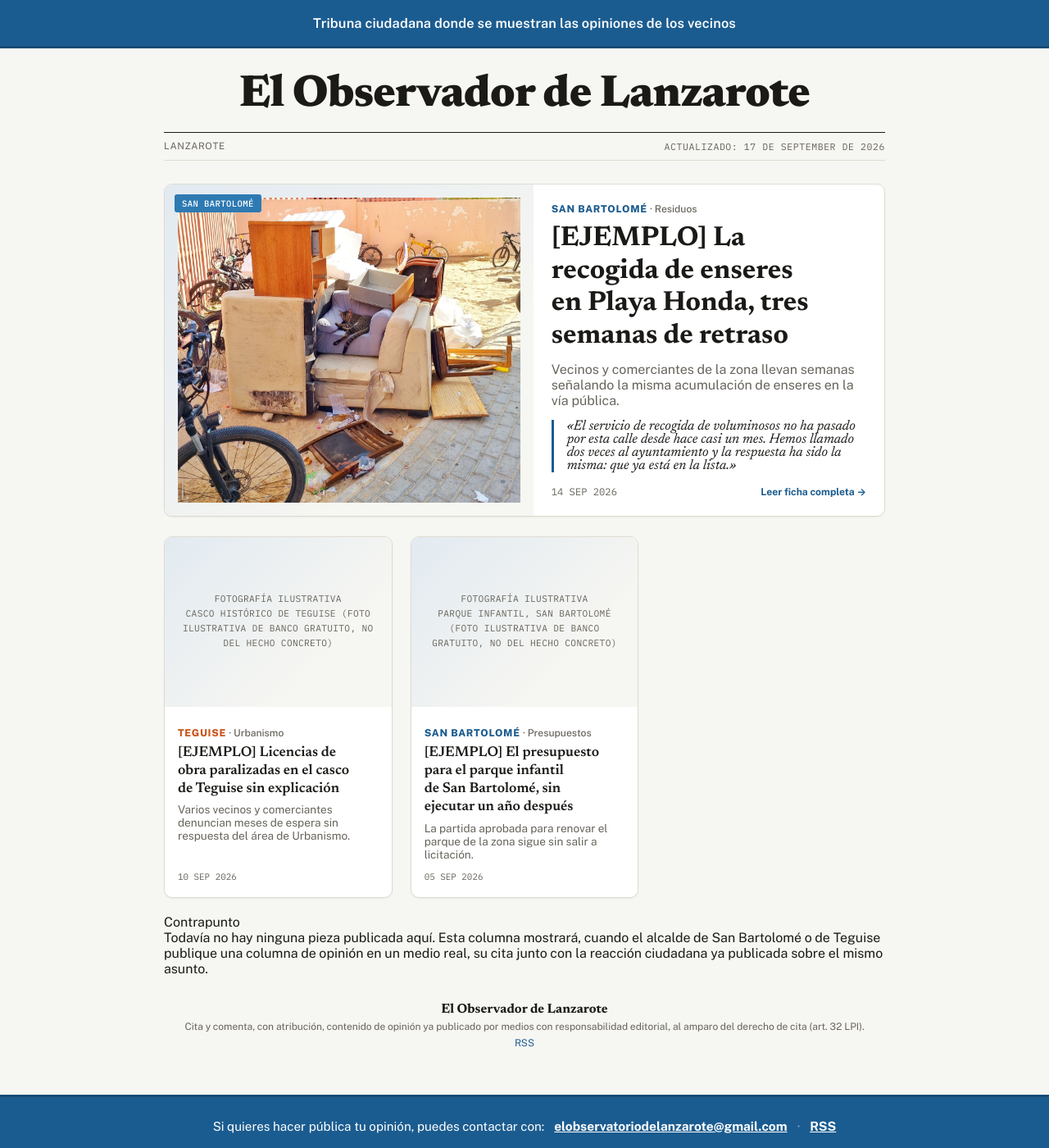
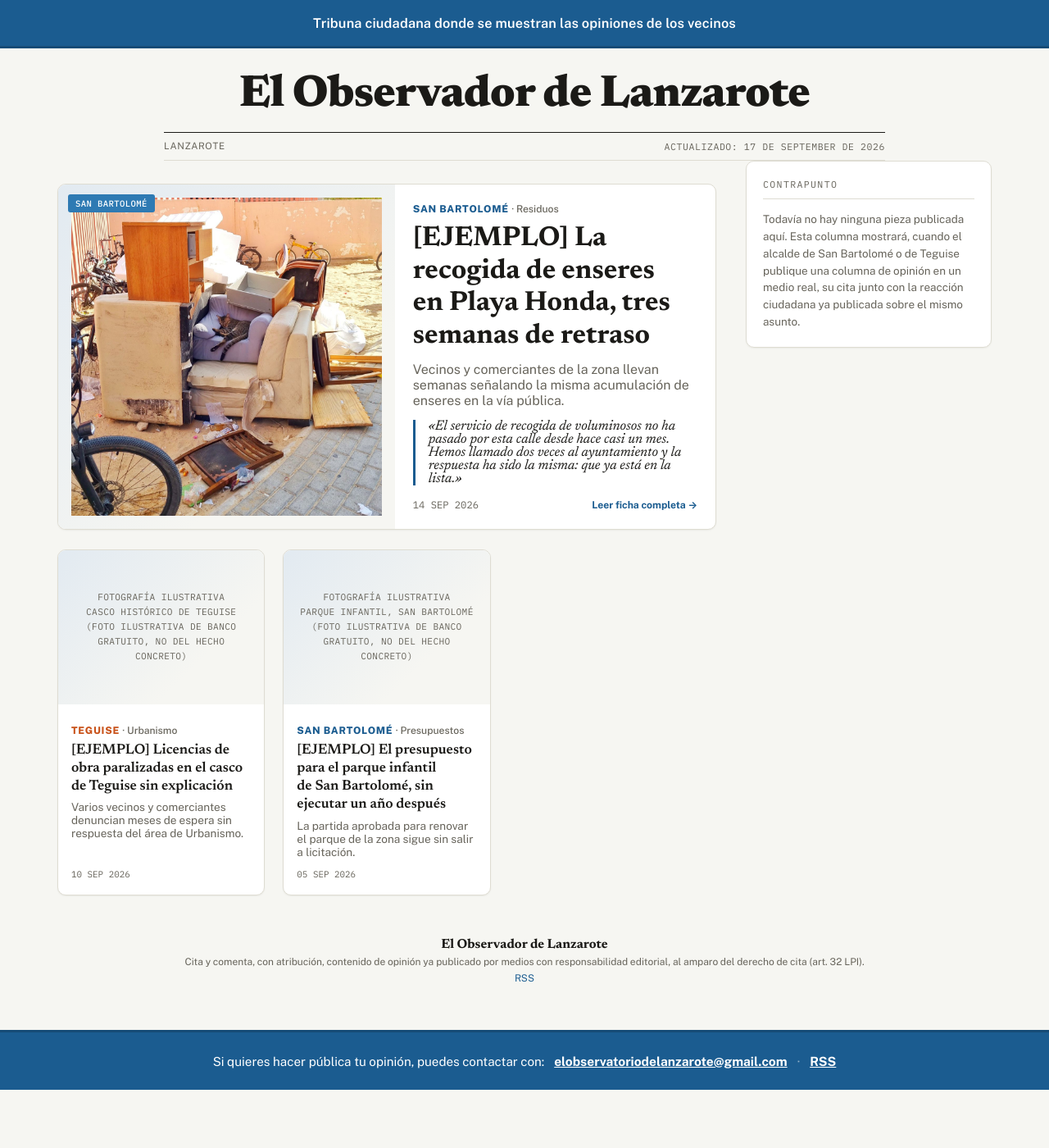
Before and after one commit to elobservadordelanzarote/elobservadordelanzarote.github.io, a Jekyll site: the page built from index.md, in a window 1280 px wide and 1400 px high. Shown: the whole window at 82% size. Built offline with Jekyll 4.4.1, drawn with Linux system fonts in a browser that asks for light colours.

Commit message:
Estilos para la columna Contrapunto y el layout a dos columnas

```diff
--- a/assets/css/main.css
+++ b/assets/css/main.css
@@ -130,6 +130,73 @@ img { max-width: 100%; display: block; }
 }
 
 .wrap { max-width: 920px; margin: 0 auto; padding-inline: 20px; }
+
+/* ---- columnas de portada / detalle de contrapunto ---- */
+.page-columns {
+  max-width: 1180px;
+  margin: 0 auto;
+  padding-inline: 20px;
+  display: grid;
+  grid-template-columns: 1fr 300px;
+  gap: 36px;
+  align-items: start;
+}
+.main-col { min-width: 0; }
+.side-col { position: sticky; top: 40px; }
+@media (max-width: 860px) {
+  .page-columns { grid-template-columns: 1fr; max-width: 920px; }
+  .side-col { position: static; }
+}
+
+.side-module {
+  background: var(--paper-raised);
+  border: 1px solid var(--rule);
+  border-radius: 10px;
+  padding: 20px;
+  box-shadow: var(--shadow);
+}
+.side-module-title {
+  font-family: "IBM Plex Mono", monospace;
+  font-size: 0.72rem;
+  letter-spacing: 0.12em;
+  text-transform: uppercase;
+  color: var(--muted);
+  border-bottom: 1px solid var(--rule);
+  padding-bottom: 10px;
+  margin-bottom: 14px;
+}
+.side-empty { font-size: 0.84rem; color: var(--muted); line-height: 1.55; }
+.side-feature {
+  display: block;
+  text-decoration: none;
+  color: inherit;
+  padding-bottom: 16px;
+  margin-bottom: 16px;
+  border-bottom: 1px solid var(--rule);
+}
+.side-feature-tag {
+  font-family: "IBM Plex Mono", monospace;
+  font-size: 0.62rem;
+  letter-spacing: 0.05em;
+  text-transform: uppercase;
+  color: var(--accent);
+  font-weight: 700;
+}
+.side-feature h4 { margin-top: 6px; font-size: 1.02rem; font-weight: 700; line-height: 1.32; }
+.side-feature p { margin-top: 6px; font-size: 0.82rem; color: var(--muted); }
+.side-feature-date { display: block; margin-top: 8px; font-size: 0.65rem; color: var(--muted); }
+.side-list { list-style: none; margin: 0; padding: 0; display: flex; flex-direction: column; gap: 10px; }
+.side-list li a { display: block; font-size: 0.82rem; text-decoration: none; color: inherit; line-height: 1.4; }
+.side-list li a:hover { color: var(--accent); }
+.side-list-tag {
+  display: inline-block;
+  font-family: "IBM Plex Mono", monospace;
+  font-size: 0.6rem;
+  letter-spacing: 0.04em;
+  text-transform: uppercase;
+  color: var(--muted);
+  margin-right: 6px;
+}
 
 /* ---- hero / masthead ---- */
 .masthead { padding-block: 30px 0; text-align: center; }
@@ -322,6 +389,17 @@ figure.photo-placeholder { margin: 0; position: relative; }
   border-radius: 0 8px 8px 0;
 }
 .cita-destacada p { font-family: "Newsreader", serif; font-style: italic; font-size: 1.28rem; line-height: 1.5; }
+.cita-destacada.ciudadana { border-left-color: var(--ember); background: var(--ember-soft); }
+.contrapunto-label {
+  margin-top: 26px;
+  font-family: "IBM Plex Mono", monospace;
+  font-size: 0.72rem;
+  letter-spacing: 0.1em;
+  color: var(--accent);
+  text-transform: uppercase;
+}
+.contrapunto-label.ciudadana { color: var(--ember); }
+.tag-inline { position: static; display: inline-block; margin-top: 14px; }
 .atribucion {
   margin-top: 12px;
   padding: 10px 14px;
```
